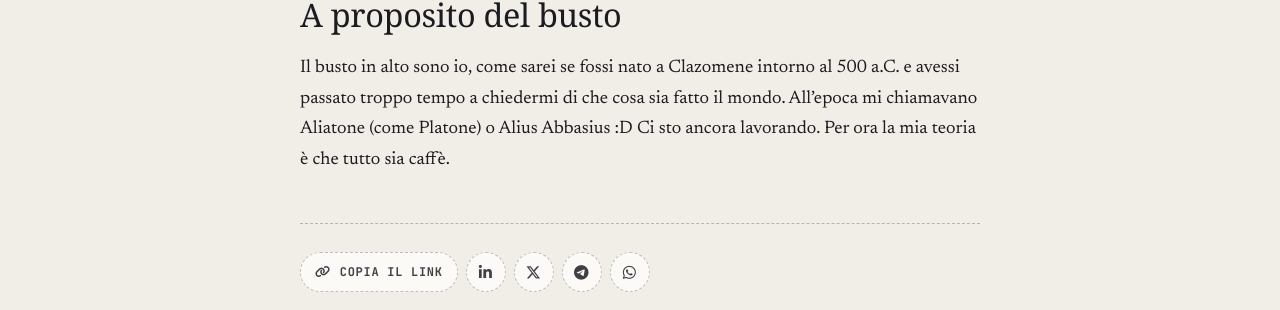
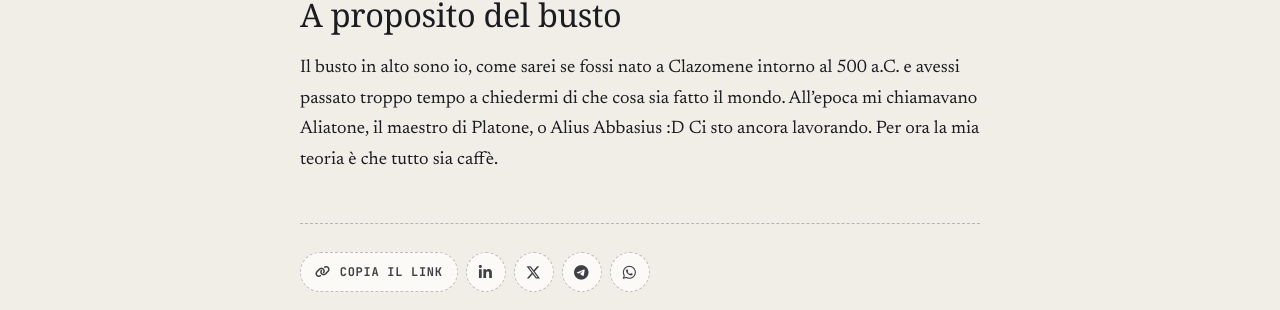
Before and after one commit to aliarabbasi5155/aliarabbasi5155.github.io, a Jekyll site: the page built from _blog/it/philosophers-under-persia.md, in a window 1280 px wide and 900 px high, scrolled down 3422 px. Shown: the part 201-511 px from the top of the window. Built offline with Jekyll 4.4.1, drawn with Linux system fonts in a browser that asks for light colours; some web fonts are replaced.

Commit message:
Make Aliaton Plato's teacher

```diff
--- a/_blog/it/philosophers-under-persia.md
+++ b/_blog/it/philosophers-under-persia.md
@@ -59,4 +59,4 @@ Niente di tutto questo li rende persiani anziché greci. Scrivevano e pensavano
 
 ## A proposito del busto
 
-Il busto in alto sono io, come sarei se fossi nato a Clazomene intorno al 500 a.C. e avessi passato troppo tempo a chiedermi di che cosa sia fatto il mondo. All'epoca mi chiamavano Aliatone (come Platone) o Alius Abbasius :D Ci sto ancora lavorando. Per ora la mia teoria è che tutto sia caffè.
+Il busto in alto sono io, come sarei se fossi nato a Clazomene intorno al 500 a.C. e avessi passato troppo tempo a chiedermi di che cosa sia fatto il mondo. All'epoca mi chiamavano Aliatone, il maestro di Platone, o Alius Abbasius :D Ci sto ancora lavorando. Per ora la mia teoria è che tutto sia caffè.
```
Also changed, not shown: _blog/en/philosophers-under-persia.md (+1 -1 lines), _blog/fa/philosophers-under-persia.md (+1 -1 lines).
